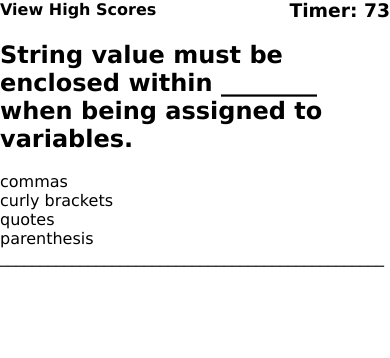
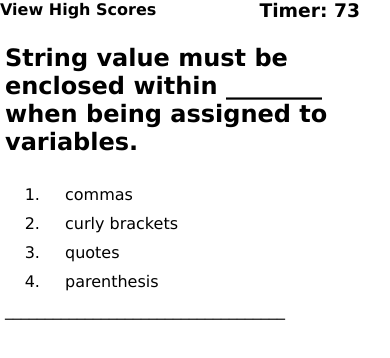
Before and after one commit to Nara1469/QuizWeb, a plain HTML site: page index.html in a window 390 px wide. Both pictures are taken after a click on the button "Start". Drawn offline with Linux system fonts and the light colour scheme.

Commit message:
Improved responsiveness

```diff
--- a/assets/css/style.css
+++ b/assets/css/style.css
@@ -10,9 +10,8 @@ body {
 }
 
 header {
-    display: flex;
-    flex-wrap: wrap;
-    justify-content: space-between;
+    width: 100vw;
+    height: auto;
 }
 
 main {
@@ -27,6 +26,9 @@ h2 {
 }
 
 h3 {
+    position: absolute;
+    top: 0px;
+    right: 100px;
     text-align: right;
 }
 
@@ -46,6 +48,11 @@ button {
     padding: 10px 20px;
 }
 
+li {
+    margin: 10px;
+    padding: 0 20px;
+}
+
 li:hover {
     text-decoration: underline;
     font-weight: bold;
@@ -55,8 +62,10 @@ li:hover {
     display: flex;
     flex-wrap: wrap;
     flex-direction: column;
+    justify-content: center;
     width: 500px;
     height: auto;
+    padding: 5px;
 }
 
 .hide {
@@ -71,8 +80,21 @@ li:hover {
     text-align: center;
 }
 
-@media screen and (max-width: 800px) {
+.list {
+    display: block;
+    width: 250px;
+    height: auto;
+    margin: 0 30px;
+    text-align: left;
+}
+
+@media screen and (max-width: 900px) {
     .card {
-        width: auto;
+        width: 100%;
+        height: auto;
+    }
+
+    h3 {
+        right: 30px;
     }
 }
--- a/assets/js/script.js
+++ b/assets/js/script.js
@@ -196,6 +196,7 @@ function init() {
 // during the test
 answerList.addEventListener("click", function (event) {
   const element = event.target;
+  // let timeOutId;
   const answer = questionArray[index].correct;
   if (index < questionArray.length && timerCount > 0) {
     if (element.matches("li") === true) {
@@ -205,8 +206,11 @@ answerList.addEventListener("click", function (event) {
         showResult.textContent = "Wrong";
         timerCount = timerCount - 10;  // wrong answer cuts timer by 10 seconds
       }
-      index++;
-      callNextQuestion();
+      // timeOutId = setTimeout(function() {
+        index++;
+        callNextQuestion();
+      // }, 100);
+      // clearTimeout(timeOutId);
     }
   }
   if (timerCount <= 0) {
--- a/index.html
+++ b/index.html
@@ -28,17 +28,19 @@
 
         <section id="q-a-screen" class="card place-left hide">
             <h2 id="question">Q&A</h2>
+            <div class="list">
                 <ol id="answer-list">
                     <li>1st answer</li>
                     <li>2nd answer</li>
                     <li>3rd answer</li>
                     <li>4th answer</li>
                 </ol>
-            <p>________________________________________________</p>
+            </div>
+            <p>___________________________________</p>
             <p id="result">Answer</p>
         </section>
 
-        <section id="end-screen" class="card place-left hide">
+        <section id="end-screen" class="card place-center hide">
             <h2>All Done!</h2>
             <p>Your Final Scores: <span id="current-score">0</span></p>
             <div>
@@ -48,11 +50,13 @@
             </div>
         </section>
 
-        <section id="result-screen" class="card place-left hide">
+        <section id="result-screen" class="card place-center hide">
             <h2>High Scores:</h2>
+            <div class="list">
                 <ol id="result-list">
-
+                <!-- test results -->
                 </ol>
+            </div>
             <div>
                 <button id="start-again">Go Back</button>
                 <button id="clear-score">Clear Scores</button>
```
Lines whose indentation alone changed are shown as unchanged.
